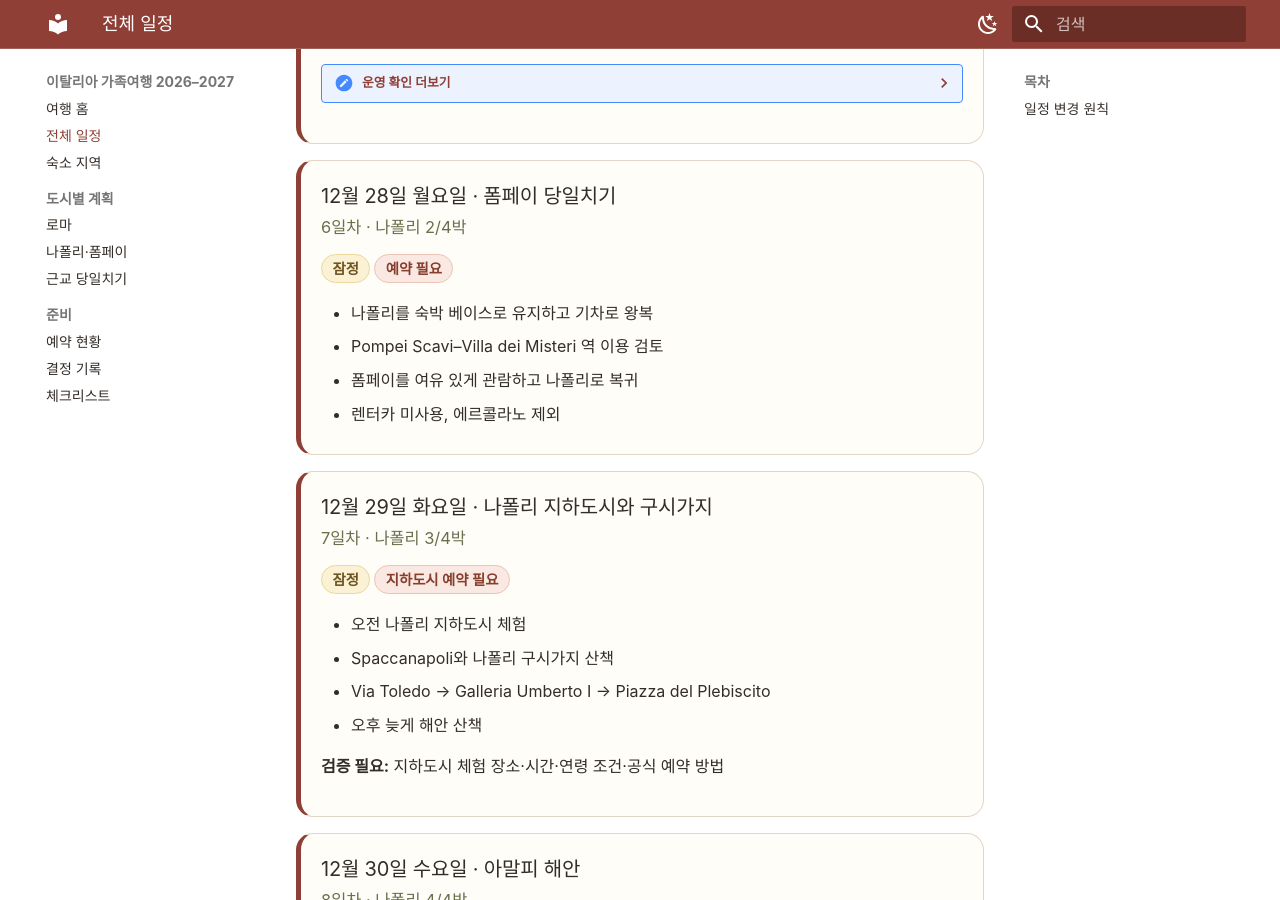
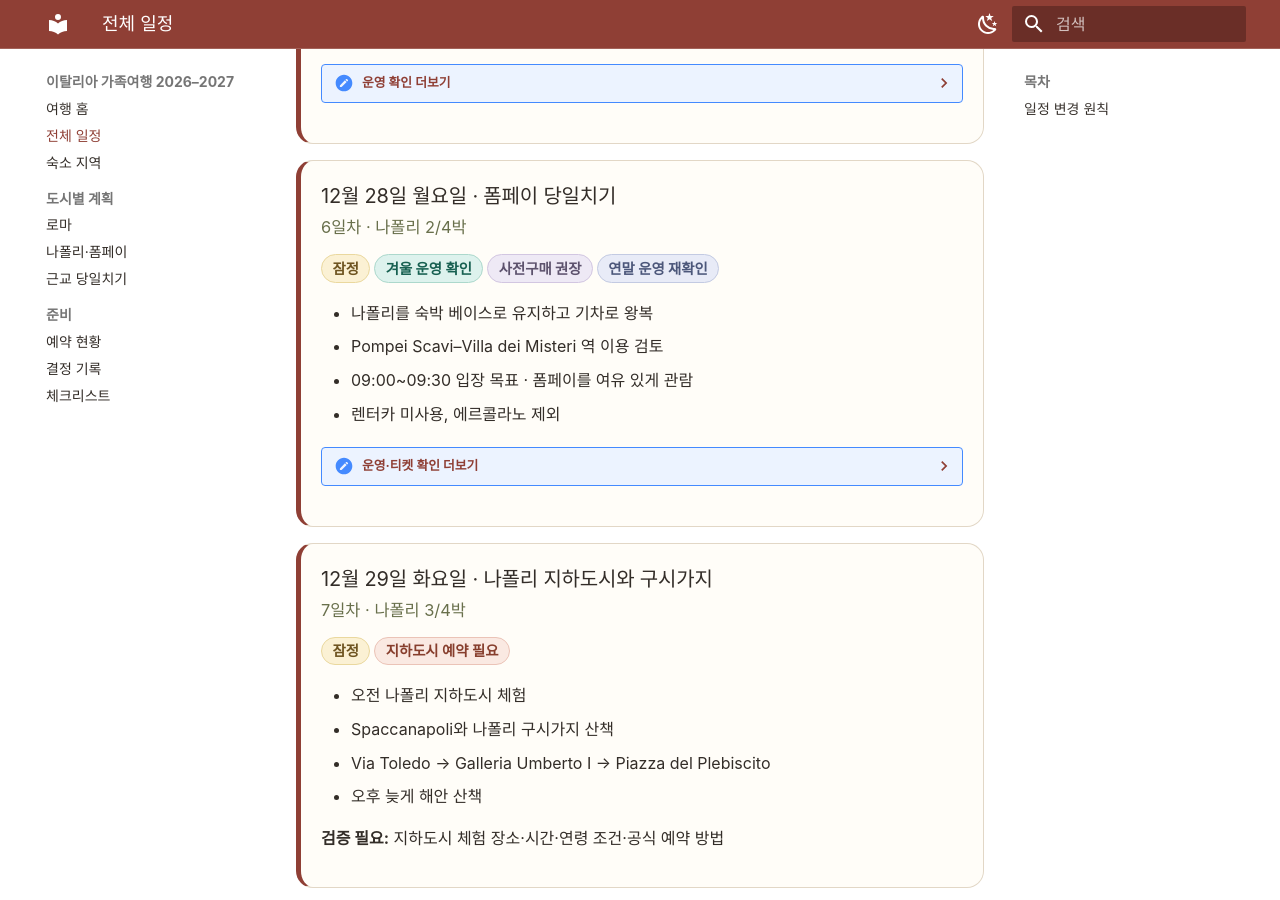
Before and after one commit to Jaeho211/italy-family-trip-2026, an MkDocs documentation site: the page built from docs/itinerary.md, in a window 1280 px wide and 900 px high, scrolled down 1823 px. Built offline with MkDocs 1.6.1 and Material for MkDocs 9.7.7, drawn with Linux system fonts in a browser that asks for light colours.

Commit message:
docs: clarify Pompeii advance ticket guidance

```diff
--- a/docs/itinerary.md
+++ b/docs/itinerary.md
@@ -116,13 +116,25 @@
 <div class="day-card">
   <h3>12월 28일 월요일 · 폼페이 당일치기</h3>
   <p class="day-card__meta">6일차 · 나폴리 2/4박</p>
-  <span class="status tentative">잠정</span><span class="status booking">예약 필요</span>
+  <span class="status tentative">잠정</span><span class="status verified">겨울 운영 확인</span><span class="status review">사전구매 권장</span><span class="status recheck">연말 운영 재확인</span>
   <ul>
     <li>나폴리를 숙박 베이스로 유지하고 기차로 왕복</li>
     <li>Pompei Scavi–Villa dei Misteri 역 이용 검토</li>
-    <li>폼페이를 여유 있게 관람하고 나폴리로 복귀</li>
+    <li>09:00~09:30 입장 목표 · 폼페이를 여유 있게 관람</li>
     <li>렌터카 미사용, 에르콜라노 제외</li>
   </ul>
+  <details class="day-details">
+    <summary>운영·티켓 확인 더보기</summary>
+    <ul>
+      <li>겨울 일반 운영 09:00~17:00 · 마지막 입장 15:30</li>
+      <li>사전예약은 필수가 아니며 공식 현장 매표소에서도 구매 가능</li>
+      <li>기명식·날짜·시간대 지정 티켓, 하루 입장 상한 20,000명</li>
+      <li>온라인 티켓은 입장이 빠르지만 이름·날짜 변경 및 원칙적 환불 불가</li>
+      <li>열차와 일정 확정 후 출발 1~2주 전에 공식 Vivaticket 사전구매 권장</li>
+    </ul>
+    <p><strong>확인일:</strong> 2026-07-30 · <strong>재확인:</strong> 2026년 연말 특별 운영과 판매 조건 발표 시</p>
+    <p><a href="https://pompeiisites.org/en/visiting-info/timetables-and-tickets/" target="_blank" rel="noopener">폼페이 공식 운영·티켓 안내</a> · <a href="https://github.com/Jaeho211/italy-family-trip-2026/blob/main/research/pompeii-2026-12-28.md" target="_blank" rel="noopener">상세 조사 보기</a></p>
+  </details>
 </div>
 
 <div class="day-card">
```
